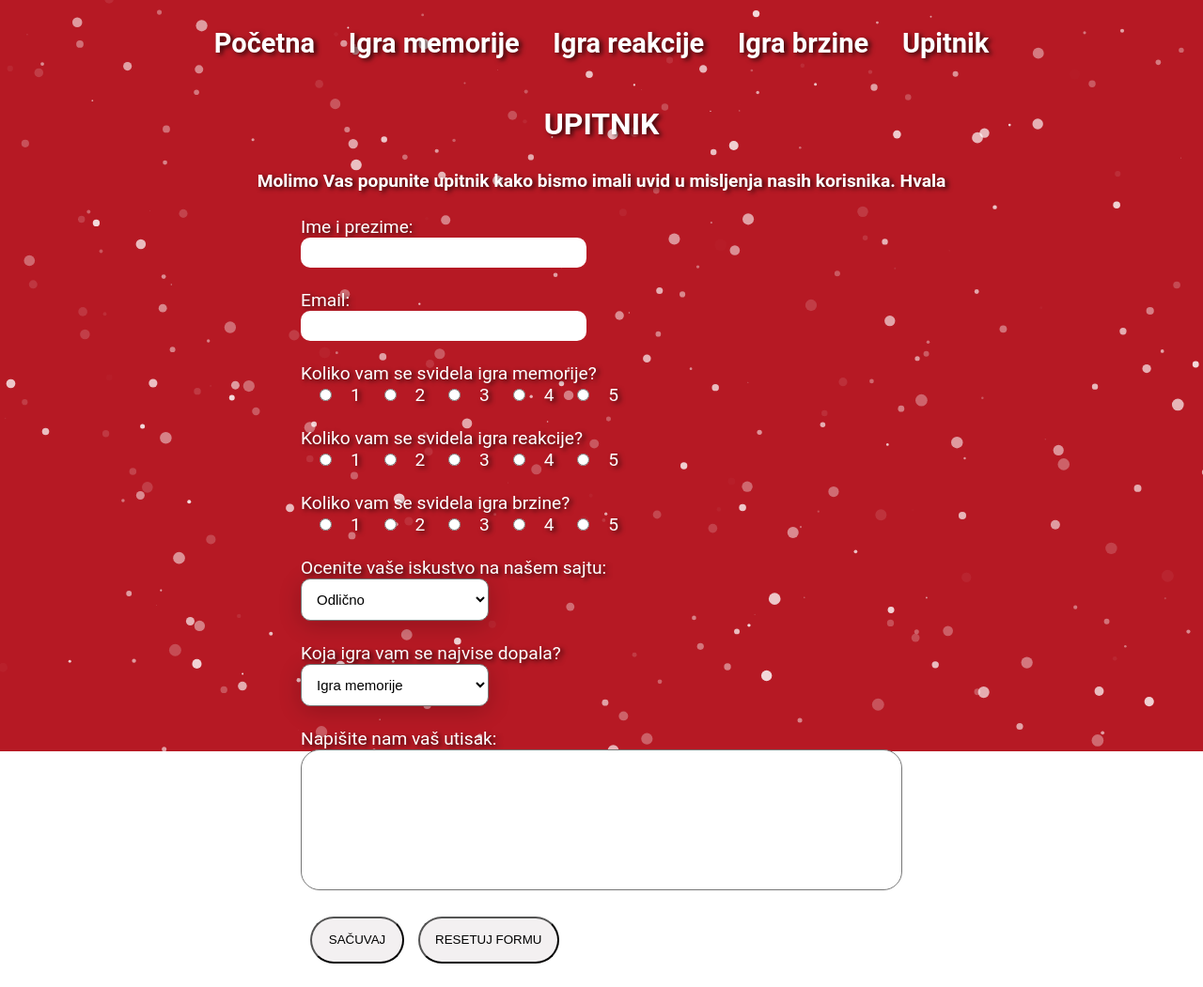
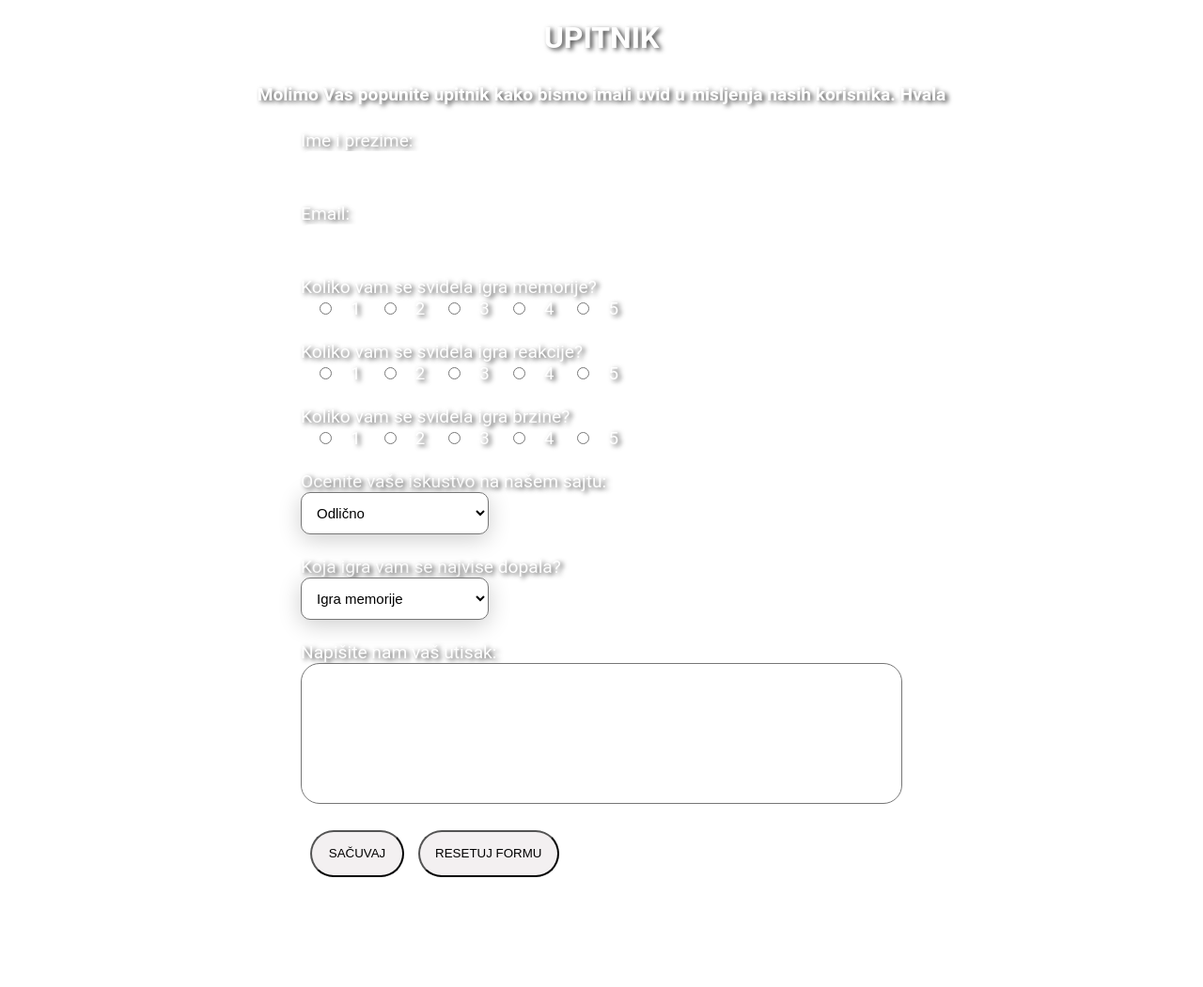
Before and after one commit to petkostefan/epos-igrice-django, a Django app: template epos_igrice/igrice/templates/igrice/upitnik.html in a window 1280 px wide. Shown: the whole page at 94% size. After the commit the page ends 934 px from the top, so only its background shows below. Run offline with Django 3.2, Linux system fonts and the light colour scheme; the template is opened without the code that fills it, so the values that code supplies are empty.

Commit message:
male promene

```diff
--- a/epos_igrice/igrice/templates/igrice/upitnik.html
+++ b/epos_igrice/igrice/templates/igrice/upitnik.html
@@ -12,25 +12,7 @@
 </head>
 
 <body>
-    <div id="particles-js"></div>
-    <div class="meni">
-        <p><a href="index.html">Početna</a></p>
-        <p><a href="memorije.html">Igra memorije</a></p>
-        <p><a href="igricaReakcije.html">Igra reakcije</a></p>
-        <p><a href="igricaKlik.html">Igra brzine</a></p>
-        <p><a href="upitnik.html">Upitnik</a></p>
-    </div>
-    <div class="meniTelefon">
-        <button class="openbtn" onclick="openNav()">☰</button>
-        <div id="sidepanel" class="sidepanel">
-            <a href="#" class="closebtn" onclick="closeNav()">×</a>
-            <a href="index.html">Početna</a>
-            <a href="memorije.html">Igra memorije</a>
-            <a href="igricaReakcije.html">Igra reakcije</a>
-            <a href="igricaKlik.html">Igra brzine</a>
-            <a href="upitnik.html">Upitnik</a>
-          </div>
-    </div>
+
     <h1>UPITNIK</h1>
     <div class= "molba"><h4>Molimo Vas popunite upitnik kako bismo imali uvid u misljenja nasih korisnika. Hvala</h4> </div>
     <div class="upitnik">
--- a/epos_igrice/static/js/memorije.js
+++ b/epos_igrice/static/js/memorije.js
@@ -98,7 +98,6 @@ function resetBoard() {
     }
 
     popup.style.display = "flex";
-    console.log("Kraj buraz");
   }
 }
 
```
Also changed, not shown: epos_igrice/igrice/templates/igrice/igricaKlik.html (+15 -28 lines), epos_igrice/db.sqlite3, epos_igrice/igrice/forms.py (line endings or trailing spaces).
